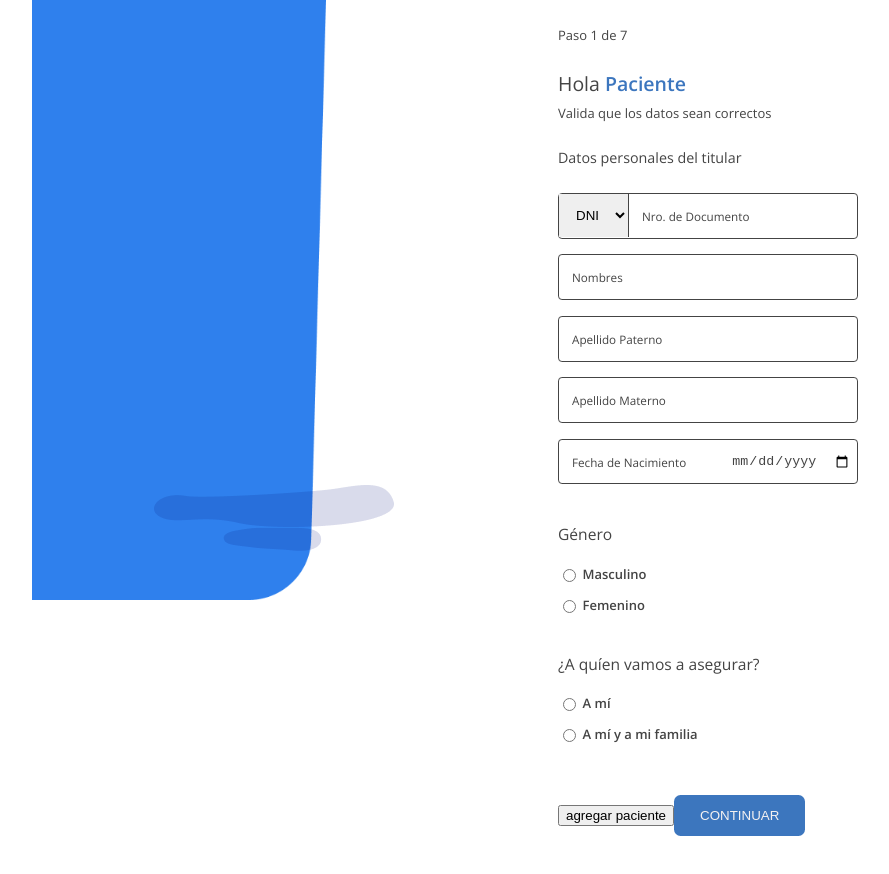
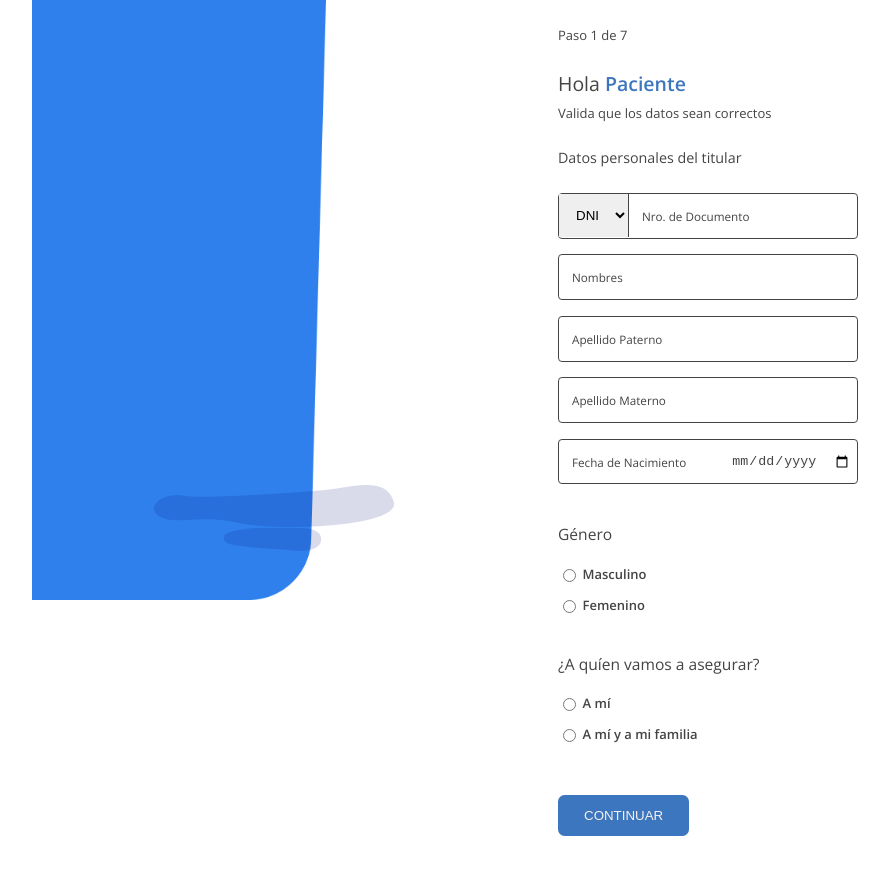
Before and after one commit to jordytiradotorres/cotizador-seguro-salud, a React (Create React App) app: page /addPatients in a window 1280 px wide. Shown: the whole page, without its empty margins (95-984 px from the left). Built offline with nearby package versions, Linux system fonts and the light colour scheme.

Commit message:
adding fake api

```diff
--- a/src/pages/AddPatients.js
+++ b/src/pages/AddPatients.js
@@ -198,9 +198,6 @@ const AddPatients = () => {
             </label>
           </div>
 
-          <button type="button" onClick={handleADD}>
-            agregar paciente
-          </button>
           <Button content="Continuar" />
         </form>
       </div>
```
